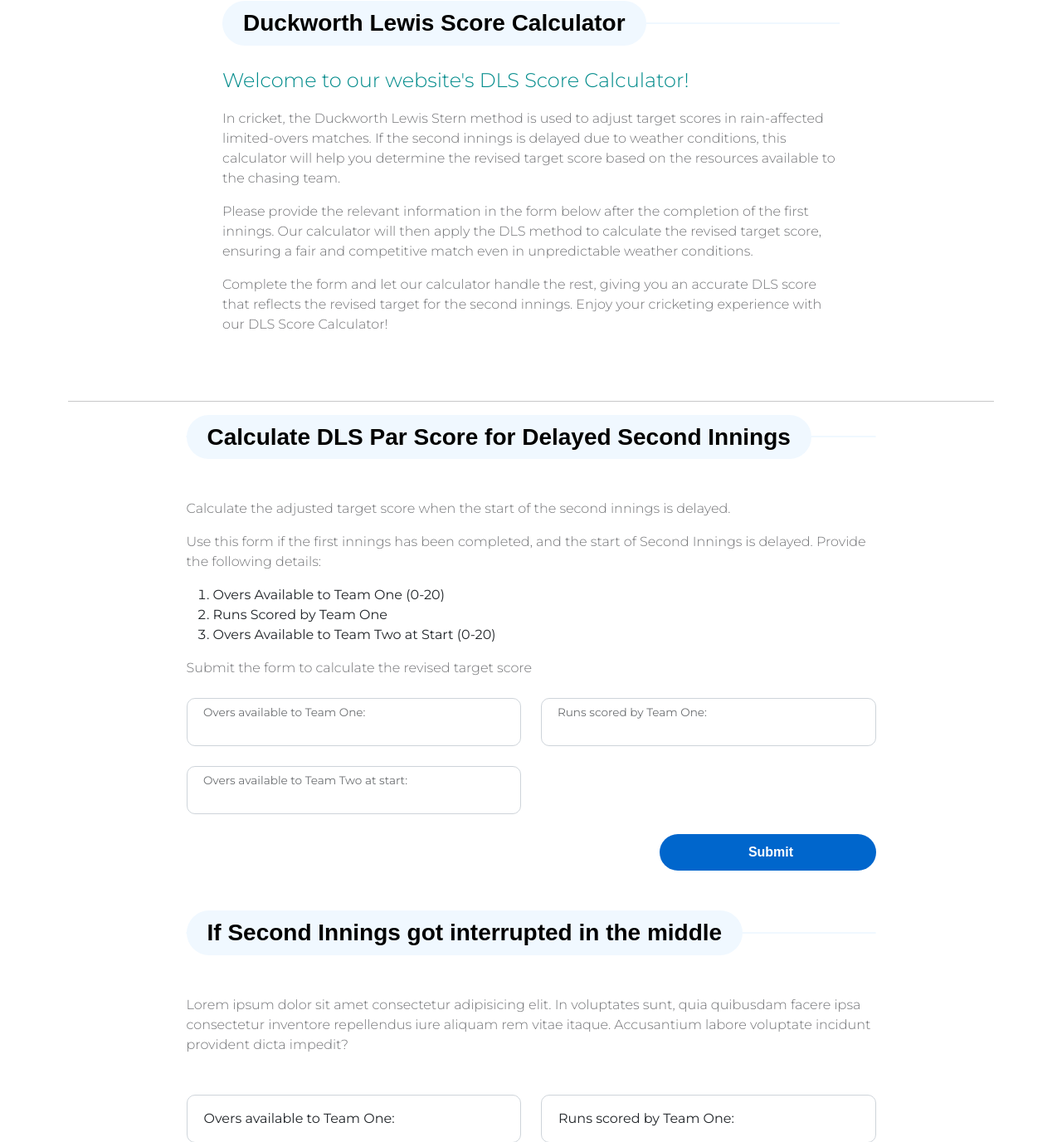
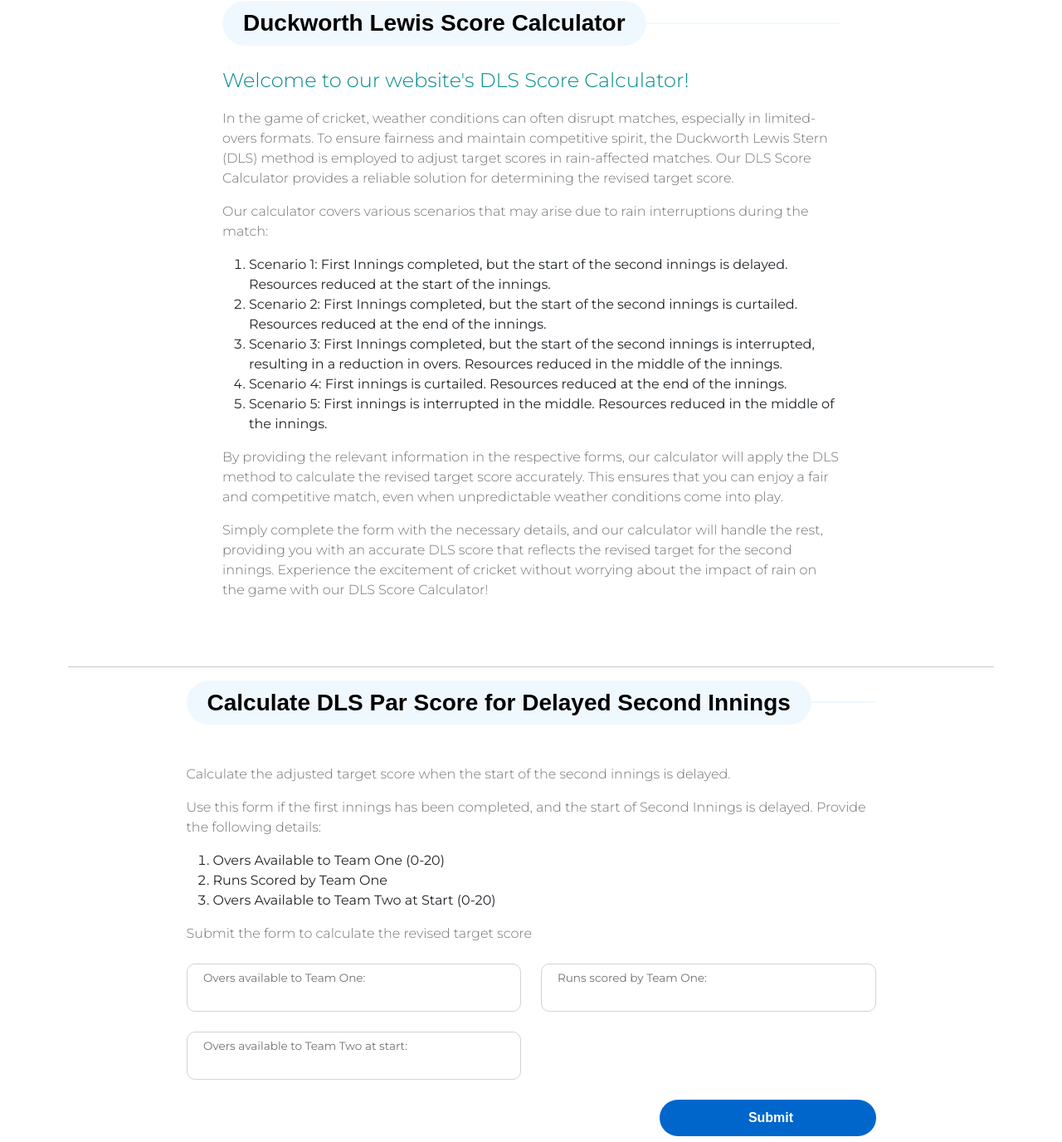
Before and after one commit to NishanthMuruganantham/duckworth-lewis-score-calculator, a Django app: page / in a window 1280 px wide. Shown: the part 479-1855 px from the top of the page at 83% size. Run offline with Django 4.2, Linux system fonts and the light colour scheme; some libraries are stand-ins or nearby versions; some web fonts are replaced.

Commit message:
new description has been added

```diff
--- a/static/bootstrap/css/templatemo-pod-talk.css
+++ b/static/bootstrap/css/templatemo-pod-talk.css
@@ -935,6 +935,12 @@ main {
   margin-bottom: 0;
 }
 
+.subscribe-form #contact-name {
+  border: 0;
+  border-radius: 10px 10px 0 0;
+  margin-bottom: 0;
+}
+
 .subscribe-form #submit {
   border-radius: 0 0 10px 10px;
 }
--- a/templates/new_template.html
+++ b/templates/new_template.html
@@ -9,34 +9,21 @@
     <meta name="description" content="">
     <meta name="author" content="">
 
-    <title>Pod Talk - Free Bootstrap 5 CSS Template</title>
+    <title>Duckworth Lewis Stern Score Calculator</title>
 
-    <!-- CSS FILES -->
+    <!-- FONTS -->
     <link rel="preconnect" href="https://fonts.googleapis.com">
-
     <link rel="preconnect" href="https://fonts.gstatic.com" crossorigin>
-
     <link
         href="https://fonts.googleapis.com/css2?family=Montserrat:wght@300;400&family=Sono:wght@200;300;400;500;700&display=swap"
         rel="stylesheet">
 
+    <!-- CSS STYLESHEETS -->
     <link rel="stylesheet" href="{% static 'bootstrap/css/bootstrap.min.css' %}">
-
     <link rel="stylesheet" href="{% static 'bootstrap/css/bootstrap-icons.css' %}">
-
     <link rel="stylesheet" href="{% static 'bootstrap/css/owl.carousel.min.css' %}">
-
     <link rel="stylesheet" href="{% static 'bootstrap/css/owl.theme.default.min.css' %}">
-
     <link href="{% static 'bootstrap/css/templatemo-pod-talk.css' %}" rel="stylesheet">
-
-    <!--
-
-TemplateMo 584 Pod Talk
-
-https://templatemo.com/tm-584-pod-talk
-
--->
 </head>
 
 <body>
@@ -47,18 +34,15 @@ https://templatemo.com/tm-584-pod-talk
                 <a class="navbar-brand me-lg-5 me-0" href="{% url 'calculator:home' %}">
                     <img src="{% static 'bootstrap/images/calculator.png' %}" class="logo-image img-fluid" alt="templatemo pod talk">
                 </a>
-
                 <button class="navbar-toggler" type="button" data-bs-toggle="collapse" data-bs-target="#navbarNav"
                     aria-controls="navbarNav" aria-expanded="false" aria-label="Toggle navigation">
                     <span class="navbar-toggler-icon"></span>
                 </button>
-
                 <div class="collapse navbar-collapse" id="navbarNav">
                     <ul class="navbar-nav ms-lg-auto">
                         <li class="nav-item dropdown">
                             <a class="nav-link dropdown-toggle" href="#" id="navbarLightDropdownMenuLink" role="button"
                                 data-bs-toggle="dropdown" aria-expanded="false">DLS Calculators</a>
-
                             <ul class="dropdown-menu dropdown-menu-light" aria-labelledby="navbarLightDropdownMenuLink">
                                 <li><a class="dropdown-item" href="#second_innings">Second Innings Delayed</a></li>
                                 <li><a class="dropdown-item" href="detail-page.html">Second Innings Cutshort</a></li>
@@ -67,12 +51,10 @@ https://templatemo.com/tm-584-pod-talk
                                 <li><a class="dropdown-item" href="detail-page.html">First Innings Interrupted</a></li>
                             </ul>
                         </li>
-
                         <li class="nav-item">
                             <a class="nav-link active" href="contact.html">Contact</a>
                         </li>
                     </ul>
-
                     <div class="ms-4">
                         <a href="#section_2" class="btn custom-btn custom-border-btn smoothscroll">Get started</a>
                     </div>
@@ -80,21 +62,15 @@ https://templatemo.com/tm-584-pod-talk
             </div>
         </nav>
 
-
         <header class="site-header d-flex flex-column justify-content-center align-items-center">
             <div class="container">
                 <div class="row">
-
                     <div class="col-lg-12 col-12 text-center">
-
                         <h2 class="mb-0">Calculate DLS Scores: The Cricket's Hidden Equation!</h2>
                     </div>
-
                 </div>
             </div>
-
         </header>
-
 
         <section class="contact-section section-padding pt-0">
             <div class="container">
@@ -104,26 +80,43 @@ https://templatemo.com/tm-584-pod-talk
                             <div class="section-title-wrap mb-4">
                                 <h4 class="section-title">Duckworth Lewis Score Calculator</h4>
                             </div>
-
                             <p style="font-size: 24px; color:darkcyan">
                                 Welcome to our website's DLS Score Calculator!
                             </p>
-
                             <p>
-                                In cricket, the Duckworth Lewis Stern method is used to adjust target scores in rain-affected limited-overs matches. If the second innings is delayed due to weather conditions, this calculator will help you determine the revised target score based on the resources available to the chasing team.
+                                In the game of cricket, weather conditions can often disrupt matches, especially in limited-overs formats. To ensure fairness and maintain competitive spirit, the Duckworth Lewis Stern (DLS) method is employed to adjust target scores in rain-affected matches. Our DLS Score Calculator provides a reliable solution for determining the revised target score.
                             </p>
-
                             <p>
-                                Please provide the relevant information in the form below after the completion of the first innings. Our calculator will then apply the DLS method to calculate the revised target score, ensuring a fair and competitive match even in unpredictable weather conditions.
+                                Our calculator covers various scenarios that may arise due to rain interruptions during the match:
                             </p>
-
+                            <ol>
+                                <li>
+                                    Scenario 1: First Innings completed, but the start of the second innings is delayed. Resources reduced at the start of the innings.
+                                </li>
+                                <li>
+                                    Scenario 2: First Innings completed, but the start of the second innings is curtailed. Resources reduced at the end of the innings.
+                                </li>
+                                <li>
+                                    Scenario 3: First Innings completed, but the start of the second innings is interrupted, resulting in a reduction in overs. Resources reduced in the middle of the innings.
+                                </li>
+                                <li>
+                                    Scenario 4: First innings is curtailed. Resources reduced at the end of the innings.
+                                </li>
+                                <li>
+                                    Scenario 5: First innings is interrupted in the middle. Resources reduced in the middle of the innings.
+                                </li>
+                            </ol>
                             <p>
-                                Complete the form and let our calculator handle the rest, giving you an accurate DLS score that reflects the revised target for the second innings. Enjoy your cricketing experience with our DLS Score Calculator!
+                                By providing the relevant information in the respective forms, our calculator will apply the DLS method to calculate the revised target score accurately. This ensures that you can enjoy a fair and competitive match, even when unpredictable weather conditions come into play.
+                            </p>
+                            <p>
+                                Simply complete the form with the necessary details, and our calculator will handle the rest, providing you with an accurate DLS score that reflects the revised target for the second innings. Experience the excitement of cricket without worrying about the impact of rain on the game with our DLS Score Calculator!
                             </p>
                         </div>
                     </div>
                 </div>
                 <hr>
+                <!-- FORM FOR DELAYED SECOND INNINGS -->
                 <div class="row mt-3 mb-5" id="second_innings">
                     <div class="col-lg-9 col-12 mx-auto">
                         <div class="section-title-wrap mb-5">
@@ -149,7 +142,6 @@ https://templatemo.com/tm-584-pod-talk
                         <p class="mb-4">
                             Submit the form to calculate the revised target score
                         </p>
-
                         <form method="POST" class="custom-form contact-form" id="dls-input-form" role="form">
                             {% csrf_token %}
                             <input type="hidden" name="form_type" value="second_innings_interrupted">
@@ -173,8 +165,9 @@ https://templatemo.com/tm-584-pod-talk
                             </div>
                         </form>
                     </div>
+                </div>
 
-                </div>
+                <!-- FORM FOR CURTAILED SECOND INNINGS -->
                 <div class="row mt-3 mb-5" id="second_innings">
 
                     <div class="col-lg-9 col-12 mx-auto">
@@ -260,9 +253,10 @@ https://templatemo.com/tm-584-pod-talk
                         <h6>Subscribe. Every weekly.</h6>
 
                         <form class="custom-form subscribe-form" action="#" method="get" role="form">
-                            <input type="email" name="subscribe-email" id="subscribe-email" pattern="[^ @]*@[^ @]*"
+
+                            <input type="email" name="subscribe-email" id="email" pattern="[^ @]*@[^ @]*"
                                 class="form-control" placeholder="Email Address" required="">
-
+                                <input type="text" name="Name" id="contact-name" placeholder="Name" class="form-control">
                             <div class="col-lg-12 col-12">
                                 <button type="submit" class="form-control" id="submit">Subscribe</button>
                             </div>
@@ -321,7 +315,7 @@ https://templatemo.com/tm-584-pod-talk
 
                 <div class="col-lg-2 col-md-3 col-12">
                     <a class="navbar-brand" href="index.html">
-                        <img src="images/pod-talk-logo.png" class="logo-image img-fluid" alt="templatemo pod talk">
+                        <img src="{% static 'bootstrap/images/calculator.png' %}" class="logo-image img-fluid" alt="templatemo pod talk">
                     </a>
                 </div>
 
@@ -346,10 +340,11 @@ https://templatemo.com/tm-584-pod-talk
                 </div>
 
                 <div class="col-lg-3 col-12">
-                    <p class="copyright-text mb-0">Copyright © 2036 Talk Pod Company
-                        <br><br>
-                        Design: <a rel="nofollow" href="https://templatemo.com/page/1" target="_parent">TemplateMo</a>
-                    </p> Distribution: <a rel="nofollow" href="https://themewagon.com" target="_blank">ThemeWagon</a>
+                    <ul class="copyright-text mb-0">
+                        <li>
+                            Main Reference: <a href="https://en.wikipedia.org/wiki/Duckworth%E2%80%93Lewis%E2%80%93Stern_method">DLS Method Wiki</a>
+                        </li>
+                    </ul>
                 </div>
             </div>
         </div>
```
